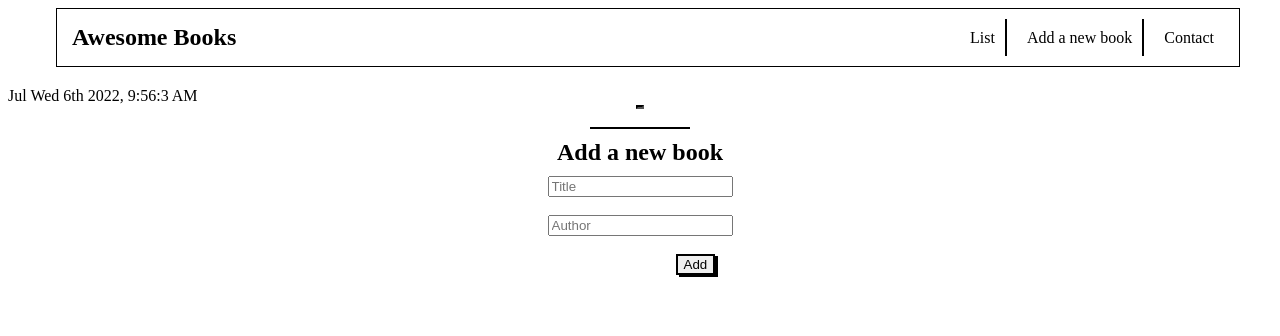
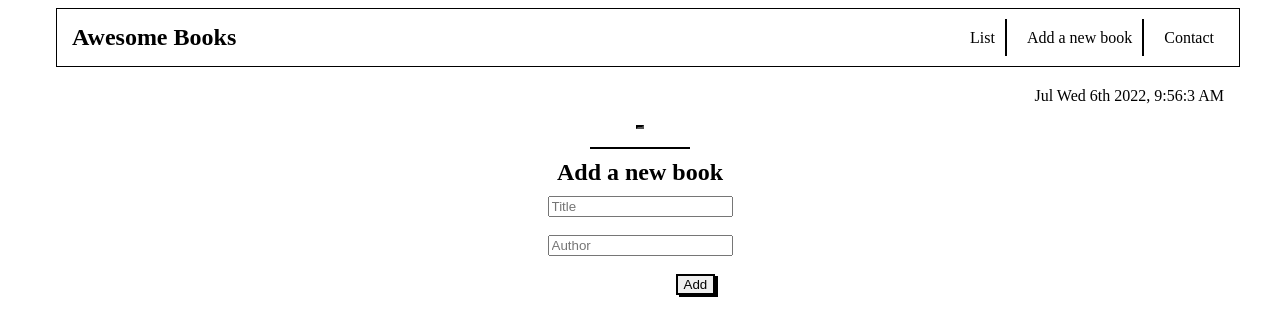
Before and after one commit to Ney2/AwesomeBook, a website: page index.html in a window 1280 px wide. Drawn offline with Linux system fonts and the light colour scheme.

Commit message:
add time and date

```diff
--- a/css/styles.css
+++ b/css/styles.css
@@ -48,6 +48,25 @@ list-style: none;
   .border {
     border-right: rgba(0, 0, 0, 1) 2px solid;
   }
+
+  .timer {
+    display: flex;
+    justify-content: center;
+    align-items: center;
+    width: 100vw;
+  }
+
+  .timer #time {
+     display: flex;
+    flex-direction: row-reverse;
+    align-items: center;
+    text-align: end;
+    width: 90vw;
+    margin-bottom: 20px;
+  }
+
+
+  /* before */
 
 .top {
   display: flex;
--- a/script/script.js
+++ b/script/script.js
@@ -73,6 +73,8 @@ button.addEventListener('click', (e) => {
   }
 });
 
+// Add time function
+
 function timer() {
   const d = new Date();
 
@@ -86,8 +88,6 @@ function timer() {
   const month = d.toLocaleDateString('en-US', { month: 'short' });
   const years = d.getFullYear();
 
-  console.log(day)
-
   // display ampm
   const ampm = hour >= 12 ? 'PM' : 'AM';
 
```
